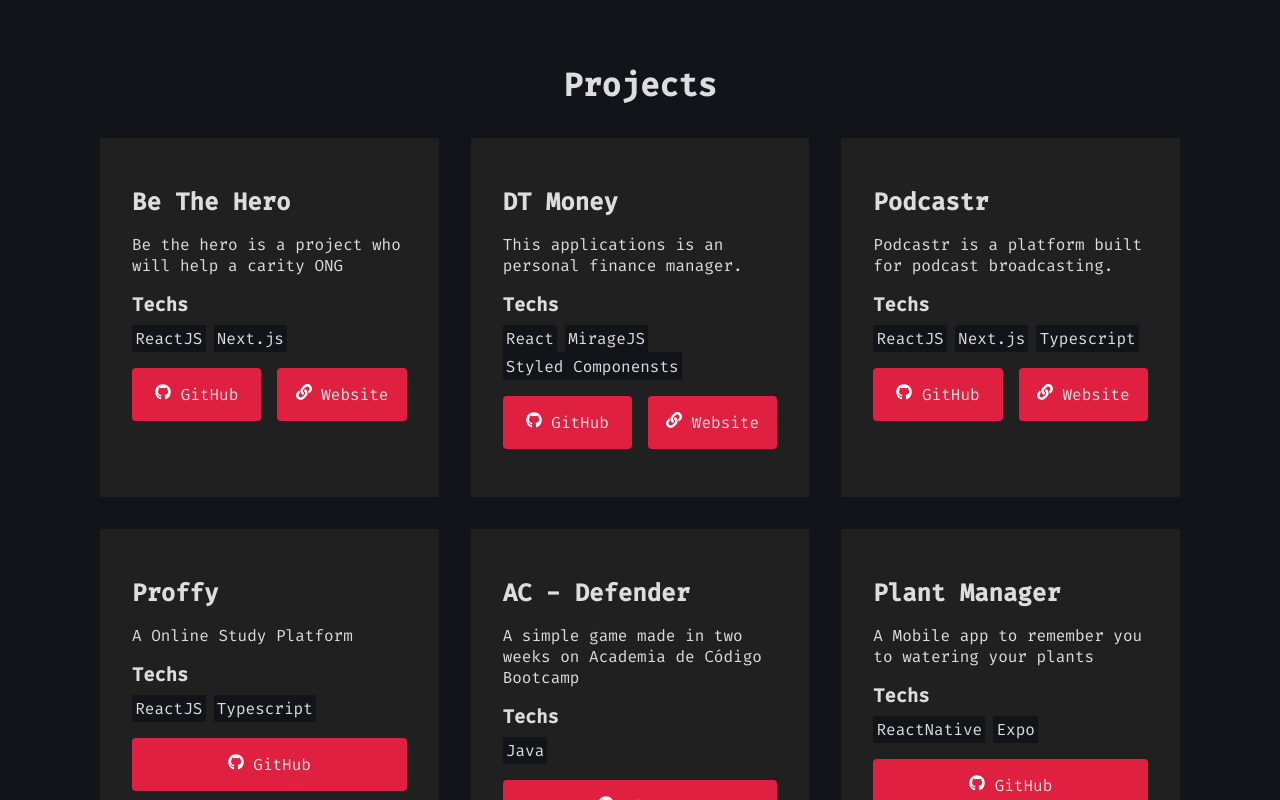
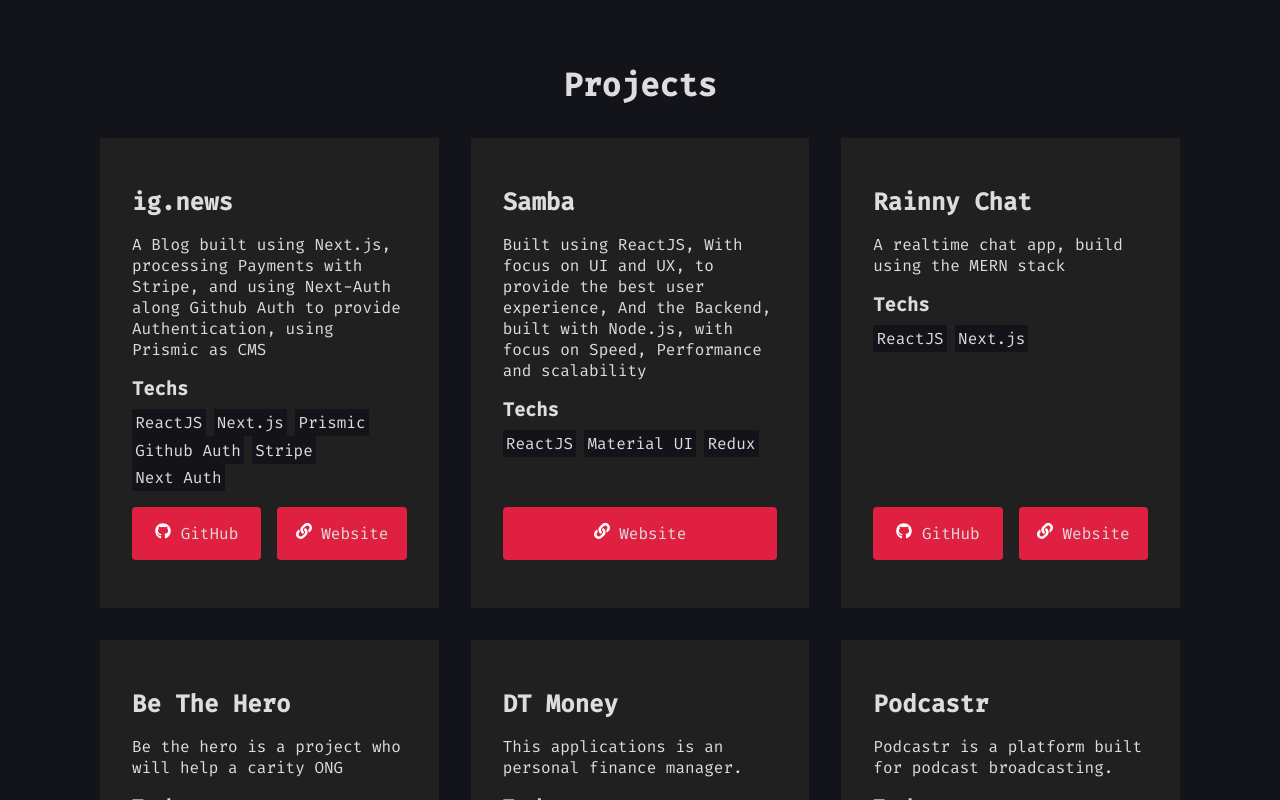
Before and after one commit to FabyoSK/portfolio, a Next.js app: page / in a window 1280 px wide. Shown: the part 1200-2000 px from the top of the page. Built offline with nearby package versions, Linux system fonts and the light colour scheme.

Commit message:
chore: add more projects and small changes

```diff
--- a/projects.json
+++ b/projects.json
@@ -1,4 +1,27 @@
 [
+  {
+    "title": "ig.news",
+    "description": "A Blog built using Next.js, processing Payments with Stripe, and using Next-Auth along Github Auth to provide Authentication, using Prismic as CMS",
+    "techs": ["ReactJS", "Next.js", "Prismic", "Github Auth", "Stripe", "Next Auth" ],
+    "hasWebsite": true,
+    "github_url": "https://github.com/FabyoSK/ig.news",
+    "website": "http://ignews-fsk.vercel.app/"
+  },
+  {
+    "title": "Samba",
+    "description": "Built using ReactJS, With focus on UI and UX, to provide the best user experience, And the Backend, built with Node.js, with focus on Speed, Performance and scalability",
+    "techs": ["ReactJS", "Material UI", "Redux"],
+    "hasWebsite": true,
+    "website": "https://samba.chuva.io"
+  },
+  {
+    "title": "Rainny Chat",
+    "description": "A realtime chat app, build using the MERN stack",
+    "techs": ["ReactJS", "Next.js"],
+    "hasWebsite": true,
+    "github_url": "https://github.com/FabyoSK/be-the-hero-web",
+    "website": "http://be-the-hero-fsk.vercel.app/"
+  },
   {
     "title": "Be The Hero",
     "description": "Be the hero is a project who will help a carity ONG",
--- a/src/components/About/index.tsx
+++ b/src/components/About/index.tsx
@@ -13,7 +13,7 @@
           <p>
             I'm completely in love with tech, learning at the speed of light,
             surfing lines of code to overcome challenges, with lots of energy
-            and fun, to this day I remember my first hello world, when the
+            and fun, to this day I remember my first "hello world", when the
             program compiled and "hello world" appeared on the screen I thought
             "Wow I am a hacker", one of the best sensation of my life.
           </p>
--- a/src/components/Header/header.module.scss
+++ b/src/components/Header/header.module.scss
@@ -1,6 +1,13 @@
 .header {
   background: var(--foreground);
 
+  h1 {
+    transition: all 2s cubic-bezier(0.075, 0.82, 0.165, 1);
+
+    &:hover {
+      color: var(--red);
+    }
+  }
   nav {
     max-width: 1080px;
     display: flex;
@@ -24,6 +31,7 @@
           padding-bottom: 0.5rem;
 
           transition: filter 0.4s;
+          transition: border-bottom 0.2s;
 
           &:hover {
             border-bottom: 2px solid var(--red);
--- a/src/components/ProjectCard/index.tsx
+++ b/src/components/ProjectCard/index.tsx
@@ -15,6 +15,7 @@
 export function ProjectCard({ project }: ProjectCardProps) {
   return (
     <div className={styles.projectCard}>
+      <div>
       <h2>{project.title}</h2>
       <p>{project.description}</p>
 
@@ -24,12 +25,15 @@
           return <a key={tech}>{tech}</a>;
         })}
       </div>
+      </div>
 
       <div className={styles.buttons}>
+      {project?.github_url && (
         <button className={styles.button} type="button">
           <a href={project.github_url} target="_blank"></a>
           <FaGithub size={16} color="#fff" /> GitHub
         </button>
+      )}
         {project.hasWebsite && (
           <button className={styles.button}>
             <a href={project.website} target="_blank"></a>
--- a/src/components/ProjectCard/project-card.module.scss
+++ b/src/components/ProjectCard/project-card.module.scss
@@ -1,6 +1,17 @@
 .projectCard {
   background: var(--foreground);
   padding: 2rem;
+  min-height: 20rem;
+  display: flex;
+  justify-content: space-between;
+  flex-direction: column;
+
+  transition: all 200ms;
+
+  &:hover  {
+    background-color: #272626;
+
+  }
 
   h2 {
     margin: 1rem 0;
@@ -38,6 +49,7 @@
 
     font-size: 1rem;
     position: relative;
+    transition: all 200ms;
 
     a {
       position: absolute;
```
